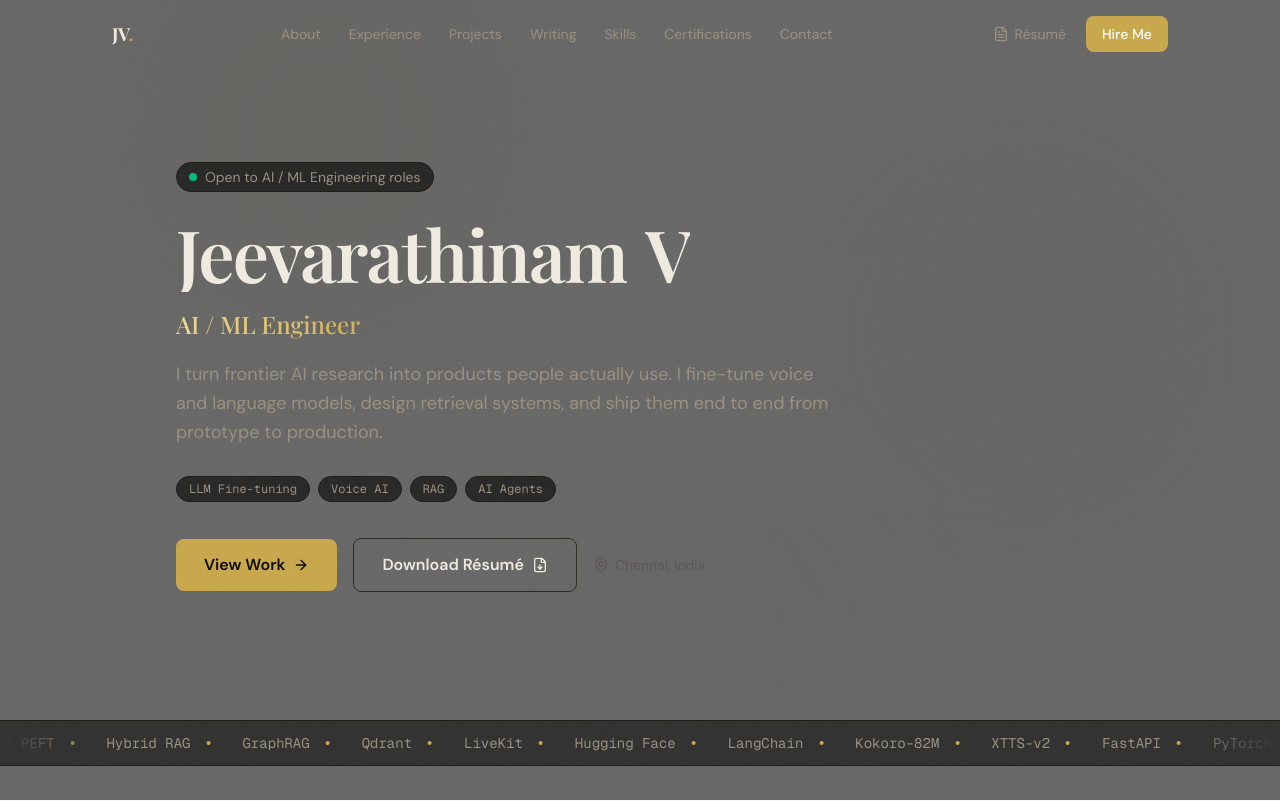
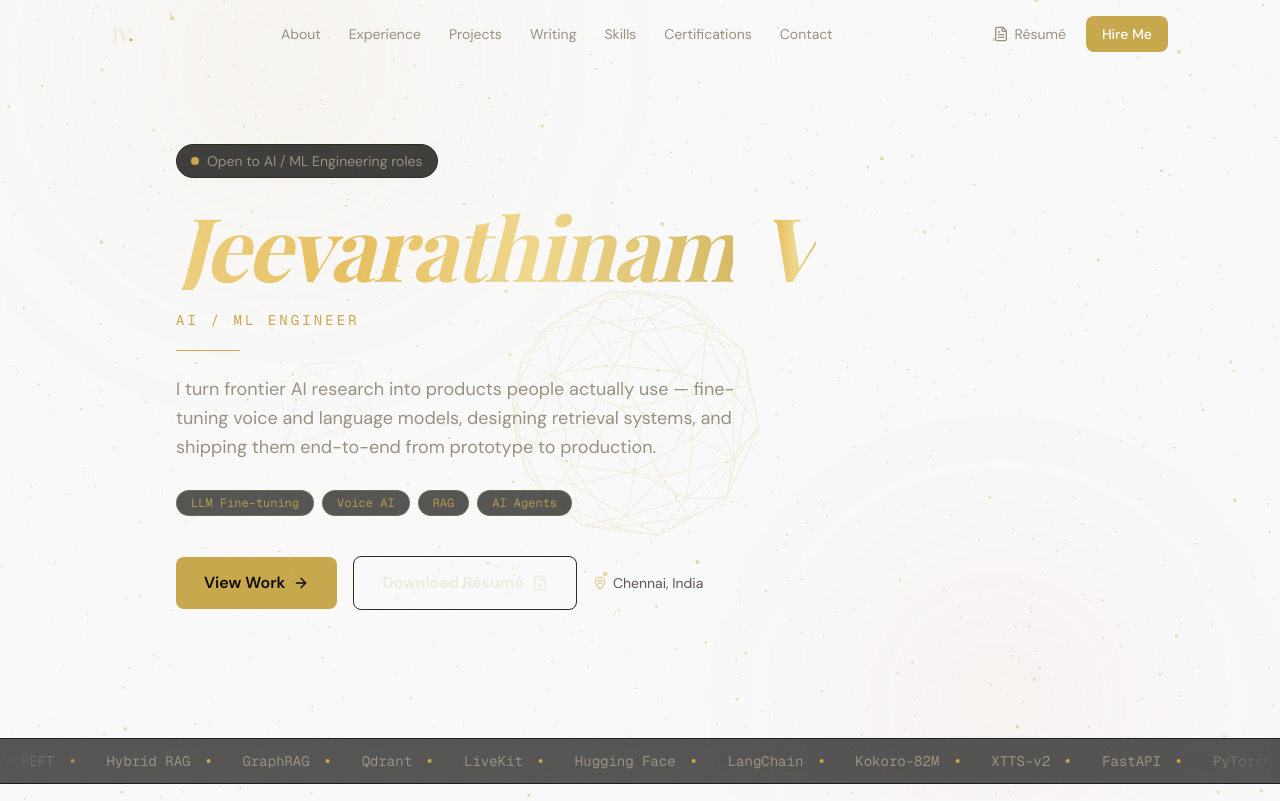
Before and after one commit to Jeevav62/portfolio, a Next.js app: page / in a window 1280 px wide. Shown: the top 801 px of the page. Built offline with nearby package versions, Linux system fonts and the light colour scheme.

Commit message:
redesign: hero — Three.js canvas, Playfair italic gold name, gold tags

```diff
--- a/app/components/sections/Hero.tsx
+++ b/app/components/sections/Hero.tsx
@@ -1,18 +1,20 @@
 "use client";
 
+import dynamic from "next/dynamic";
 import { motion, useReducedMotion } from "framer-motion";
 import { ArrowRight, FileDown, MapPin } from "lucide-react";
 import Button from "../ui/Button";
 import Magnetic from "../ui/Magnetic";
 import Marquee from "../ui/Marquee";
-import SubtleBackground from "../ui/SubtleBackground";
+
+const HeroCanvas = dynamic(() => import("../ui/HeroCanvas"), { ssr: false });
 
 const fadeUp = {
-  hidden: { opacity: 0, y: 20 },
+  hidden: { opacity: 0, y: 24 },
   show: (i: number) => ({
     opacity: 1,
     y: 0,
-    transition: { delay: 0.08 * i, duration: 0.5, ease: [0.22, 1, 0.36, 1] as const },
+    transition: { delay: 0.1 * i, duration: 0.6, ease: [0.22, 1, 0.36, 1] as const },
   }),
 };
 
@@ -33,7 +35,7 @@ const marqueeItems = [
   "FastAPI",
 ];
 
-const name = "Jeevarathinam V";
+const nameParts = ["Jeevarathinam", "V"];
 
 export default function Hero() {
   const reduce = useReducedMotion();
@@ -45,32 +47,47 @@ export default function Hero() {
       id="hero"
       className="relative flex min-h-screen w-full flex-col justify-center overflow-hidden"
     >
-      <SubtleBackground />
+      {/* Three.js gold particle field */}
+      <HeroCanvas />
+
+      {/* Gold gradient orb accents */}
+      <div
+        aria-hidden
+        className="pointer-events-none absolute -top-[20%] left-[5%] h-[55vh] w-[55vh] rounded-full blur-[120px]"
+        style={{ background: "radial-gradient(circle, rgba(201,168,76,0.14) 0%, transparent 70%)" }}
+      />
+      <div
+        aria-hidden
+        className="pointer-events-none absolute bottom-[-10%] right-[8%] h-[45vh] w-[45vh] rounded-full blur-[100px]"
+        style={{ background: "radial-gradient(circle, rgba(180,100,20,0.1) 0%, transparent 70%)" }}
+      />
 
       <div className="relative z-10 mx-auto w-full max-w-5xl px-6 py-32 sm:px-8 lg:px-12">
+
+        {/* Status badge */}
         <motion.span
           custom={0}
           variants={fadeUp}
           initial="hidden"
           animate="show"
-          className="inline-flex items-center gap-2 rounded-full border border-[var(--border)] bg-[var(--surface)]/70 px-3 py-1 text-sm text-[var(--muted)] backdrop-blur-sm"
+          className="inline-flex items-center gap-2 rounded-full border border-[var(--border-strong)] bg-[var(--surface)]/80 px-3.5 py-1.5 text-sm text-[var(--muted)] backdrop-blur-sm"
         >
           <span className="relative flex h-2 w-2">
-            <span className="absolute inline-flex h-full w-full animate-ping rounded-full bg-emerald-400 opacity-75" />
-            <span className="relative inline-flex h-2 w-2 rounded-full bg-emerald-500" />
+            <span className="gold-ping absolute inline-flex h-full w-full rounded-full bg-[var(--accent)] opacity-60" />
+            <span className="relative inline-flex h-2 w-2 rounded-full bg-[var(--accent)]" />
           </span>
           Open to AI / ML Engineering roles
         </motion.span>
 
-        {/* Headline: per-word reveal */}
-        <h1 className="mt-6 font-[family-name:var(--font-space-grotesk)] text-5xl font-semibold leading-[1.05] tracking-tight text-[var(--foreground)] sm:text-6xl md:text-7xl">
-          {name.split(" ").map((word, i) => (
-            <span key={i} className="mr-[0.25em] inline-block overflow-hidden align-bottom">
+        {/* Name: Playfair Display, gold shimmer per-word reveal */}
+        <h1 className="mt-6 font-[family-name:var(--font-space-grotesk)] text-5xl font-bold italic leading-[1.0] tracking-tight sm:text-6xl md:text-[5.5rem]">
+          {nameParts.map((word, i) => (
+            <span key={i} className="mr-[0.3em] inline-block overflow-hidden align-bottom">
               <motion.span
-                className="inline-block"
+                className="inline-block text-gradient-gold"
                 initial={reduce ? false : { y: "110%" }}
                 animate={{ y: 0 }}
-                transition={{ delay: 0.15 + i * 0.08, duration: 0.6, ease: [0.22, 1, 0.36, 1] }}
+                transition={{ delay: 0.2 + i * 0.1, duration: 0.7, ease: [0.22, 1, 0.36, 1] }}
               >
                 {word}
               </motion.span>
@@ -78,28 +95,40 @@ export default function Hero() {
           ))}
         </h1>
 
+        {/* Role */}
         <motion.p
           custom={3}
           variants={fadeUp}
           initial="hidden"
           animate="show"
-          className="mt-4 font-[family-name:var(--font-space-grotesk)] text-xl font-medium sm:text-2xl"
+          className="mt-5 font-[family-name:var(--font-geist-mono)] text-sm uppercase tracking-[0.22em] text-[var(--accent)]"
         >
-          <span className="text-gradient-accent">AI / ML Engineer</span>
+          AI / ML Engineer
         </motion.p>
 
+        {/* Horizontal gold rule */}
+        <motion.div
+          custom={3.5}
+          variants={fadeUp}
+          initial="hidden"
+          animate="show"
+          className="mt-5 h-px w-16 bg-[var(--accent)] opacity-50"
+        />
+
+        {/* Bio */}
         <motion.p
           custom={4}
           variants={fadeUp}
           initial="hidden"
           animate="show"
-          className="mt-5 max-w-2xl text-base leading-relaxed text-[var(--muted)] sm:text-lg"
+          className="mt-6 max-w-xl text-base leading-relaxed text-[var(--muted)] sm:text-lg"
         >
-          I turn frontier AI research into products people actually use. I fine-tune
-          voice and language models, design retrieval systems, and ship them end to end
-          from prototype to production.
+          I turn frontier AI research into products people actually use — fine-tuning
+          voice and language models, designing retrieval systems, and shipping them
+          end-to-end from prototype to production.
         </motion.p>
 
+        {/* Tags */}
         <motion.div
           custom={5}
           variants={fadeUp}
@@ -110,19 +139,20 @@ export default function Hero() {
           {tags.map((t) => (
             <span
               key={t}
-              className="rounded-full border border-[var(--border)] bg-[var(--surface)]/70 px-3 py-1 font-[family-name:var(--font-geist-mono)] text-xs text-[var(--muted)] backdrop-blur-sm"
+              className="rounded-full border border-[var(--accent)]/25 bg-[var(--surface)]/70 px-3.5 py-1 font-[family-name:var(--font-geist-mono)] text-xs text-[var(--accent)]/80 backdrop-blur-sm"
             >
               {t}
             </span>
           ))}
         </motion.div>
 
+        {/* CTAs */}
         <motion.div
           custom={6}
           variants={fadeUp}
           initial="hidden"
           animate="show"
-          className="mt-9 flex flex-col items-start gap-4 sm:flex-row sm:items-center"
+          className="mt-10 flex flex-col items-start gap-4 sm:flex-row sm:items-center"
         >
           <Magnetic>
             <Button
@@ -148,18 +178,18 @@ export default function Hero() {
             </Button>
           </Magnetic>
           <span className="flex items-center gap-1.5 text-sm text-[var(--faint)]">
-            <MapPin className="h-4 w-4" />
+            <MapPin className="h-3.5 w-3.5 text-[var(--accent)]/60" />
             Chennai, India
           </span>
         </motion.div>
       </div>
 
-      {/* Tech marquee */}
+      {/* Marquee strip */}
       <motion.div
         initial={{ opacity: 0 }}
         animate={{ opacity: 1 }}
-        transition={{ delay: 0.8, duration: 0.6 }}
-        className="relative z-10 border-y border-[var(--border)] bg-[var(--surface)]/60 backdrop-blur-sm"
+        transition={{ delay: 1, duration: 0.6 }}
+        className="relative z-10 border-y border-[var(--border)] bg-[var(--surface)]/70 backdrop-blur-sm"
       >
         <Marquee items={marqueeItems} />
       </motion.div>
```
